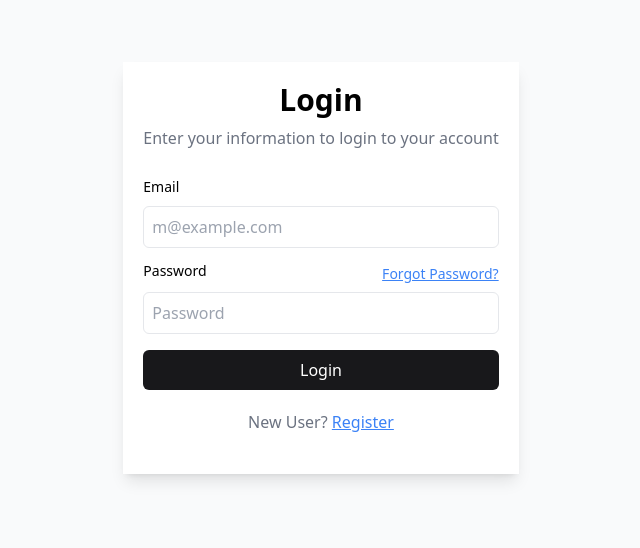
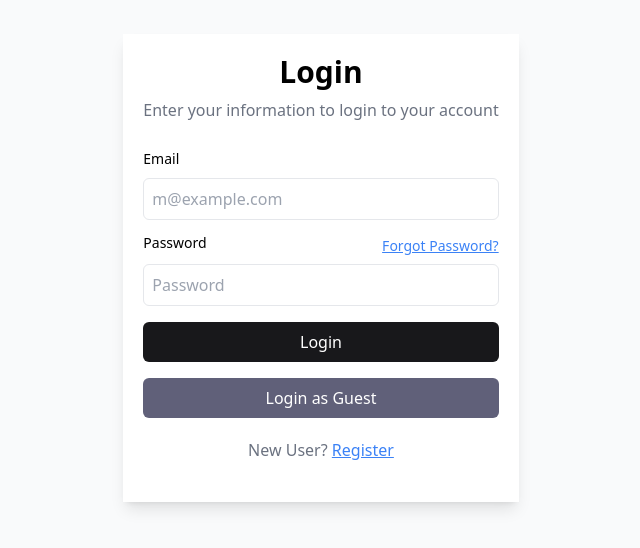
Before and after one commit to Abhijitkr/affworld-assignment-1, a React (Vite) app in the folder client/: page /login in a window 1280 px wide. Shown: the part 132-680 px from the top of the page, without its empty margins (319-959 px from the left). Built offline with nearby package versions, Linux system fonts and the light colour scheme; no server answers.

Commit message:
Adds feature to login as guest

```diff
--- a/client/src/components/Auth/Login.jsx
+++ b/client/src/components/Auth/Login.jsx
@@ -1,8 +1,8 @@
+import { useContext } from "react";
 import { useForm } from "react-hook-form";
 import { Link, useNavigate } from "react-router-dom";
+import { toast } from "react-toastify";
 import { GlobalContext } from "../../context";
-import { useContext } from "react";
-import { toast } from "react-toastify";
 
 export default function Login() {
   const { storeTokenInLS, fetchListOfSecrets } = useContext(GlobalContext);
@@ -118,6 +118,18 @@ export default function Login() {
             >
               Login
             </button>
+            <button
+              className="w-full mt-2 bg-[#606079] hover:bg-[#2c2c31] text-white py-2 rounded-md"
+              type="button"
+              onClick={() => {
+                checkUser({
+                  email: "test@gmail.com",
+                  password: "Test@123",
+                });
+              }}
+            >
+              Login as Guest
+            </button>
           </form>
           <div />
           <div className="my-5 text-center">
```
Also changed, not shown: 5 other files (tests, documents, lock files or other folders).
